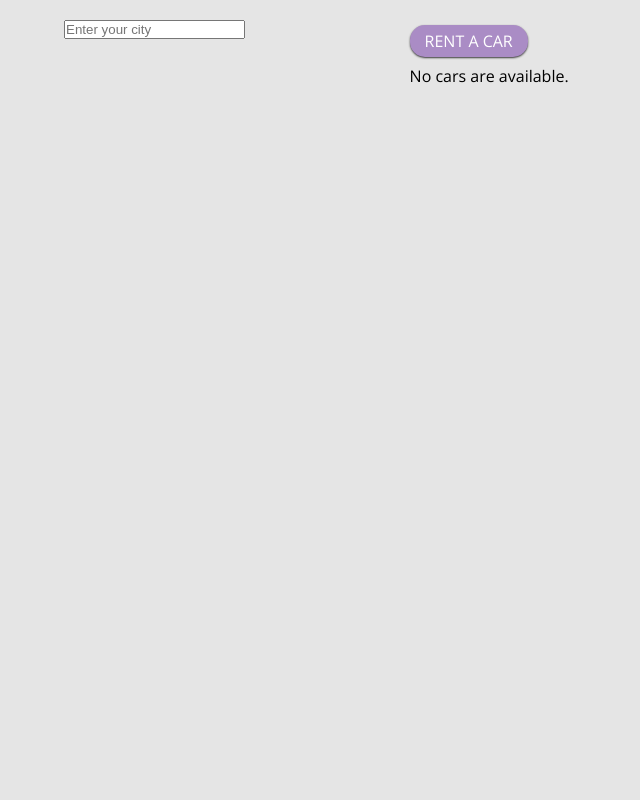
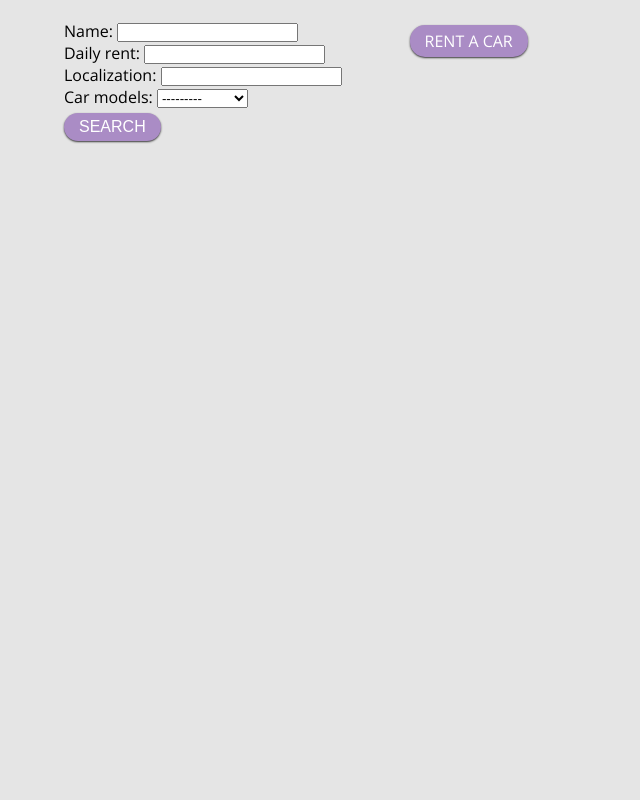
Before and after one commit to heltleo/dopejob, a Django app: page / in a window 1280 px wide. Shown: the part 46-846 px from the top of the page, without its empty margins (0-640 px from the left). Run offline with Django 3.2, Linux system fonts and the light colour scheme; data that the repository does not hold is empty; some web fonts are replaced.

Commit message:
add filters

```diff
--- /dev/null
+++ b/rental/filters.py
@@ -0,0 +1,7 @@
+from rental.models import Car
+import django_filters
+
+class CarFilter(django_filters.FilterSet):
+    class Meta:
+        model = Car
+        fields = ['name', 'daily_rent', 'localization', 'car_models',]
--- a/rental/templates/rental/index.html
+++ b/rental/templates/rental/index.html
@@ -6,16 +6,16 @@
 <div class="row">
     <div class="column col3">
         <div class="form-location">
-            <form action="" method="post">
-                <input type="search" placeholder="Enter your city" />
+            <form method="get">
+                {{ filter.form.as_p }}
+                <button type="submit" class="button button-primary">Search</button>
             </form>
         </div>
     </div>
     <div class="column col6">
         <a class="button button-primary" href="">{% trans 'Rent a car' %}</a>
-    {% if latest_cars %}
         <ul class="menu-list-cars">
-        {% for car in latest_cars %}
+            {% for car in filter.qs %}
                 <li class="menu-list-cars-item">
                     <a href="{% url 'car-details' id=car.id %}" class="cars">
                         <div class="cars-reference"><img src="{{ car.image.url }}" class="image"alt="{{ car.name }}"/></div>
@@ -28,9 +28,6 @@
                 </li>
             {% endfor %}
         </ul>
-    {% else %}
-        <p>{% trans 'No cars are available.' %}</p>
-    {% endif %}
     </div>
 </div>
 {% endblock %}
--- a/rental/views.py
+++ b/rental/views.py
@@ -4,12 +4,17 @@ from django.template import loader
 from django.contrib import messages
 from rental.forms import ContactForm
 from rental.models import Car, Booking, Contact
+from rental.filters import CarFilter
 
 # Create your views here.
 def index(request):
-    latest_cars = Car.objects.order_by('-created')[:5]
+    # latest_cars = Car.objects.order_by('-created')[:20]
+    list_cars = Car.objects.all()
+    car_filter = CarFilter(request.GET, queryset=list_cars)
+
     context = {
-        'latest_cars': latest_cars,
+        'filter': car_filter,
+        # 'latest_cars': latest_cars
     }
     return render(request, 'rental/index.html', context)
 
--- a/requirements.txt
+++ b/requirements.txt
@@ -6,3 +6,4 @@ gunicorn>=19.6.0
 psycopg2>=2.6.2
 whitenoise>=3.2
 dj-database-url>=0.4.1
+django-filter==1.1.0
```
Lines whose indentation alone changed are shown as unchanged.
